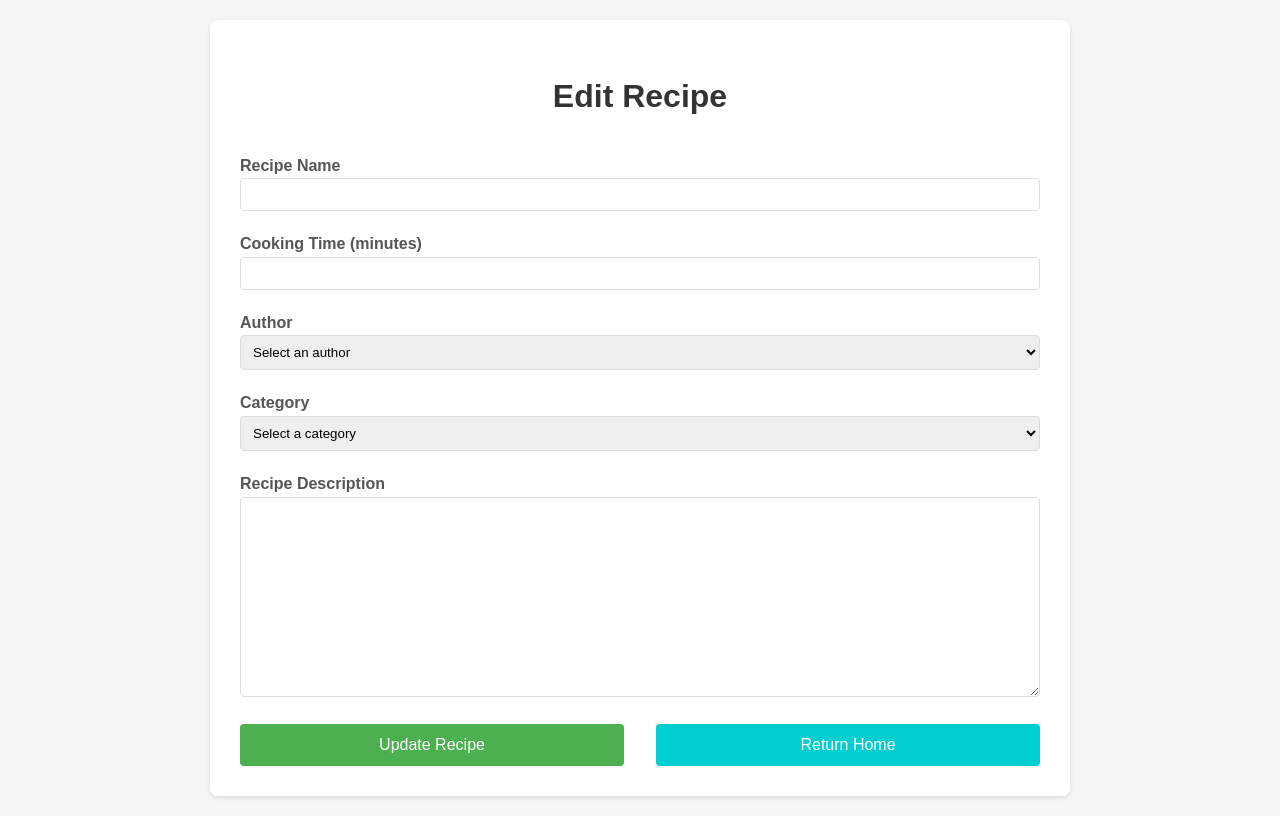
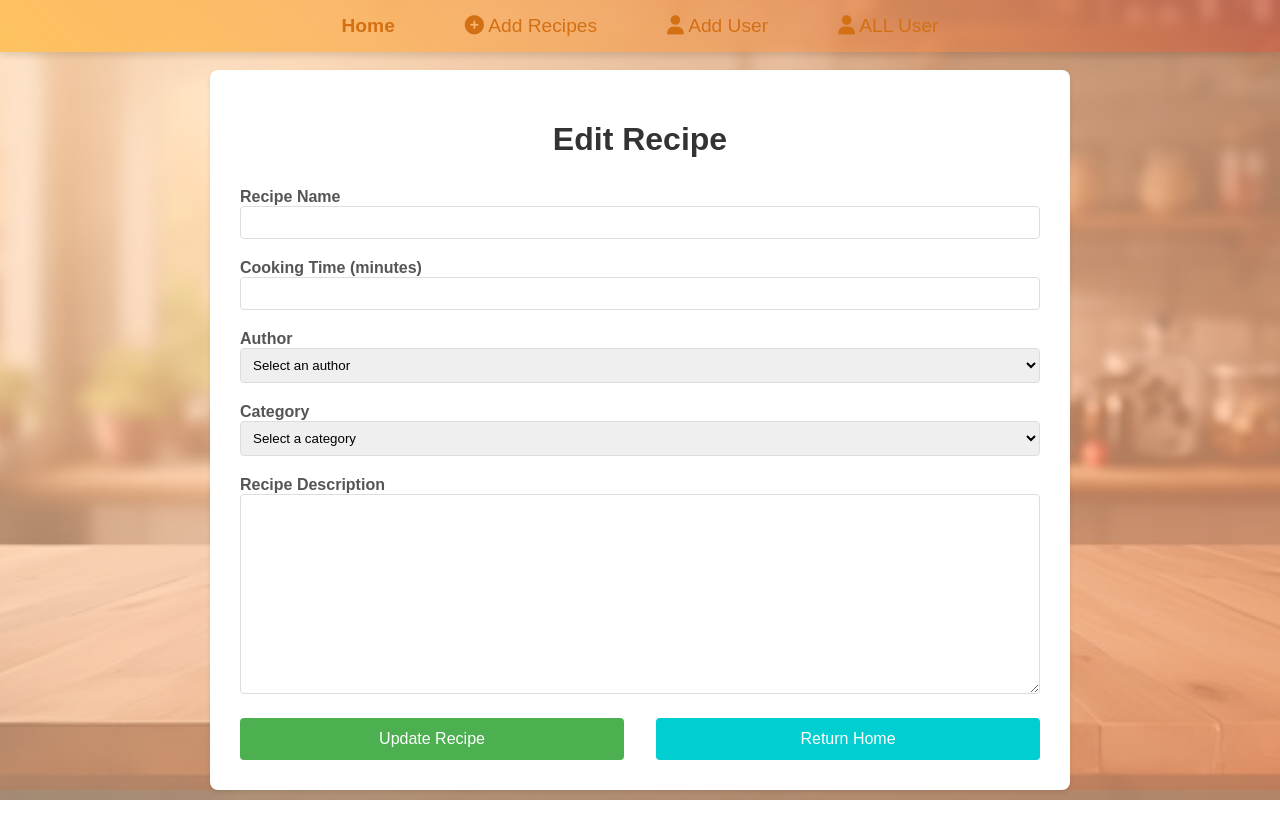
Before and after one commit to YousefDewidar/RecipeManager, a Flask app: template templates/recipe/edit.html in a window 1280 px wide. Run offline with Flask 2, Linux system fonts and the light colour scheme; the template is opened without the code that fills it, so the values that code supplies are empty.

Commit message:
edit background for all pages

```diff
--- a/templates/recipe/edit.html
+++ b/templates/recipe/edit.html
@@ -5,13 +5,15 @@
     <meta name="viewport" content="width=device-width, initial-scale=1.0">
     <title>Edit Recipe</title>
     <style>
-        body {
-            font-family: Arial, sans-serif;
-            line-height: 1.6;
-            margin: 0;
-            padding: 20px;
-            background-color: #f5f5f5;
-        }
+    body {
+      font-family: 'Arial', sans-serif;
+      background: linear-gradient(to bottom right, rgba(255, 223, 186, 0.6), rgba(255, 170, 123, 0.7)), url('../../static/home/home_background.jpg') no-repeat center center fixed;
+      background-size: cover;
+      color: #333;
+      margin: 0;
+      padding: 0;
+      box-sizing: border-box;
+    }
         .container {
             max-width: 800px;
             margin: 0 auto;
@@ -72,6 +74,8 @@
     </style>
 </head>
 <body>
+
+    {% include "navbar/navbar.html" %}
     <div class="container">
         <h1>Edit Recipe</h1>
         <form action="/submit_updaterecipe" method="post">
```
Also changed, not shown: templates/autour/create_authour.html (+10 -2 lines), templates/recipe/delete.html (+8 -5 lines).
